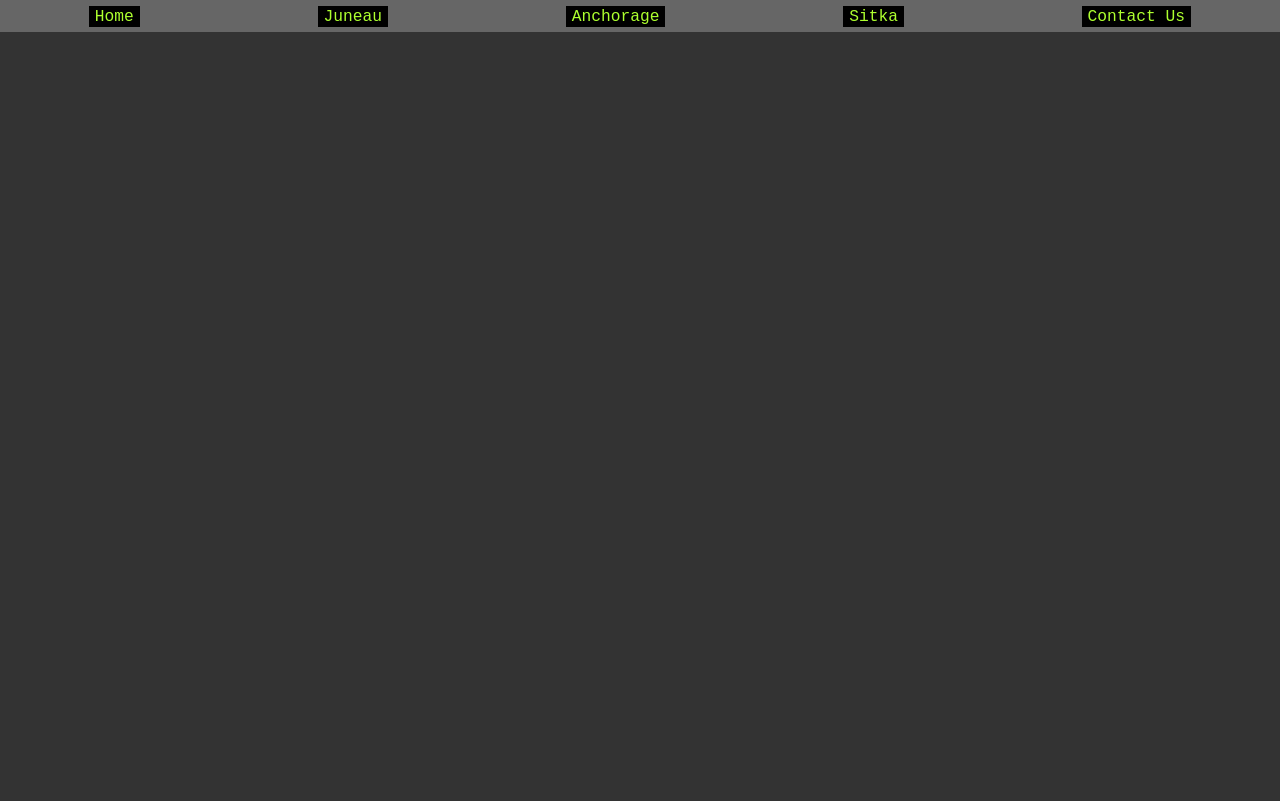
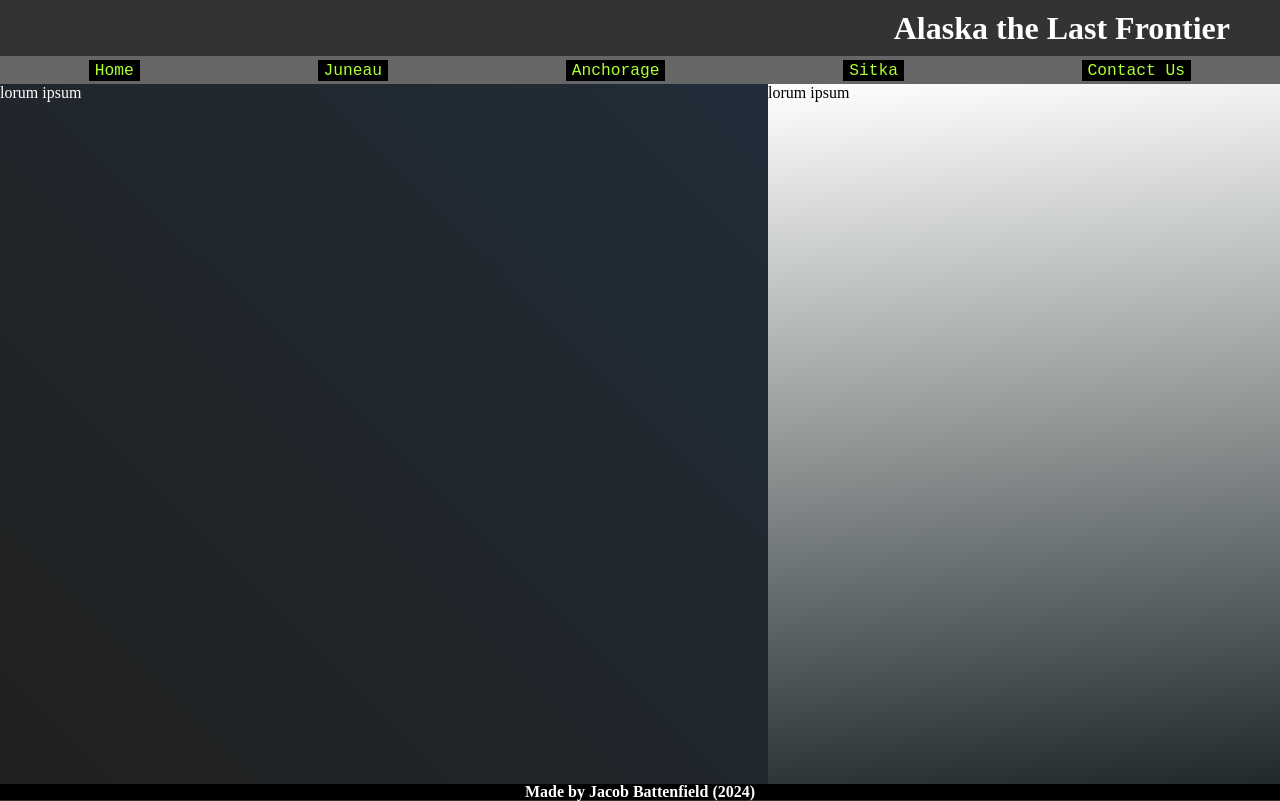
Before and after one commit to Jacobbattsf/FWDweb, a plain HTML site: page Sitka.html in a window 1280 px wide. Drawn offline with Linux system fonts and the light colour scheme.

Commit message:
Added page layouts and some form info

```diff
--- a/Sitka.html
+++ b/Sitka.html
@@ -3,10 +3,13 @@
 <head>
     <meta charset="UTF-8">
     <meta name="viewport" content="width=device-width, initial-scale=1.0">
-    <title>The Last Frontier: Sitka</title>
+    <title>The Last Frontier: NPL</title>
     <link rel="stylesheet" href="style.css">
 </head>
 <body>
+    <header class="plheader">
+        <h1>Alaska the Last Frontier</h1>
+    </header>
     <nav class="staticnav">
         <a href="index.html" target="_blank"><button>Home</button></a>
         <a href="Juneau.html" target="_blank"><button>Juneau</button></a>
@@ -14,5 +17,18 @@
         <a href="Sitka.html" target="_blank"><button>Sitka</button></a>
         <a href="ContactUs.html" target="_blank"><button>Contact Us</button></a>
     </nav>
+    <div class="plmaincontainer">
+        <section class="plmainstuff">
+            lorum ipsum
+        </section>
+        <aside class="plsidestuff">
+           lorum ipsum
+
+        </aside>
+    </div>
+    <footer class="plfoot">
+        <h4 class="aboslute-positioned">Made by Jacob Battenfield (2024)</h4>
+
+    </footer>
 </body>
 </html>
--- a/style.css
+++ b/style.css
@@ -17,6 +17,70 @@ body {
     justify-content: right;
     margin-right: 50px;
 }
+.plheader {
+    background-color: #333;
+    color: white;
+    height: 7vh;
+    display: flex;
+    align-items: center;
+    justify-content: right;
+    float: right;
+    margin-right: 50px;
+
+}
+.formcontainer{
+    background-image: linear-gradient(83deg, pink,green,blue);
+    width:100%;
+    height: 100%;
+}
+#form{
+    margin:auto;
+    background-color: white;
+    width: 30%;
+    margin-top: 50px;
+    height: 89%;
+
+}
+.plmaincontainer {
+    width: 100%;
+    height: 100%;
+    overflow: hidden;
+}
+
+.plmainstuff {
+    background-image:linear-gradient(45deg, rgb(32,32,32),rgb(32,45,56));
+    width: 60%;
+    height: 100%;
+    float: left;
+    position: relative;
+    Color:white;
+}
+
+.plsidestuff {
+    background-image: linear-gradient(175deg, rgb(255,255,255),rgb(32,42,43));
+    width: 40%;
+    height: 100%;
+    float: left;
+    position: relative;
+}
+
+.plfoot {
+    background-color: black;
+    color: white;
+    height: 2vh;
+    display: flex;
+    align-items: center;
+    justify-content: center;
+
+}
+.absolute-positioned {
+    position: absolute;
+    top: 20px;
+    left: 20px;
+    background-color: red;
+    color: white;
+    padding: 10px;
+}
 
 .staticnav {
     background-color: #666;
@@ -25,6 +89,7 @@ body {
     display: flex;
     align-items: center;
     justify-content: space-around;
+    cursor: crosshair;
 }
 
 .indexmaincontainer {
@@ -62,11 +127,13 @@ body {
     background-color: rgb(127, 127, 209);
     height: 100%;
     width: 100;
+
 }
 #threethirds{
     background-color: rgb(86, 219, 175);
     height: 100%;
     width: 100%;
+
 }
 
 .indexfoot {
@@ -88,6 +155,7 @@ p{
     text-align: center;
     font-family: 'Courier New', Courier, monospace;
 
+
 }
 button{
     background-color: black;
@@ -102,4 +170,10 @@ button:hover{
     background-color: darkblue;
     color: white;
     border: 1px solid maroon;
+    cursor:text("hello")
 }
+button:active{
+    background-color: pink;
+    color: black;
+    border: 2px dotted blue
+}
```
Also changed, not shown: Anchorage.html (+17 -1 lines), ContactUs.html (+29 -1 lines), Juneau.html (+17 -1 lines), index.html (+1 -1 lines).
